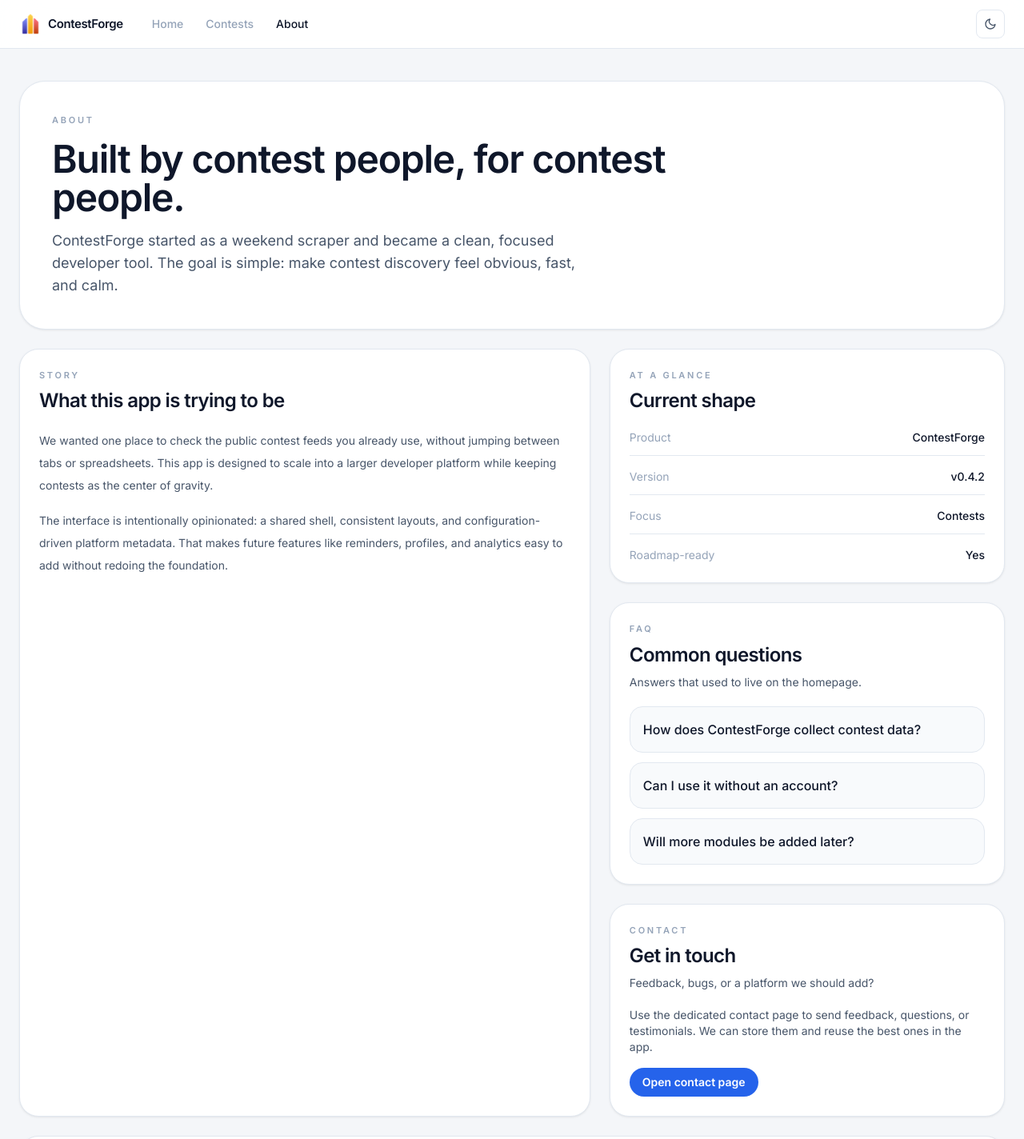
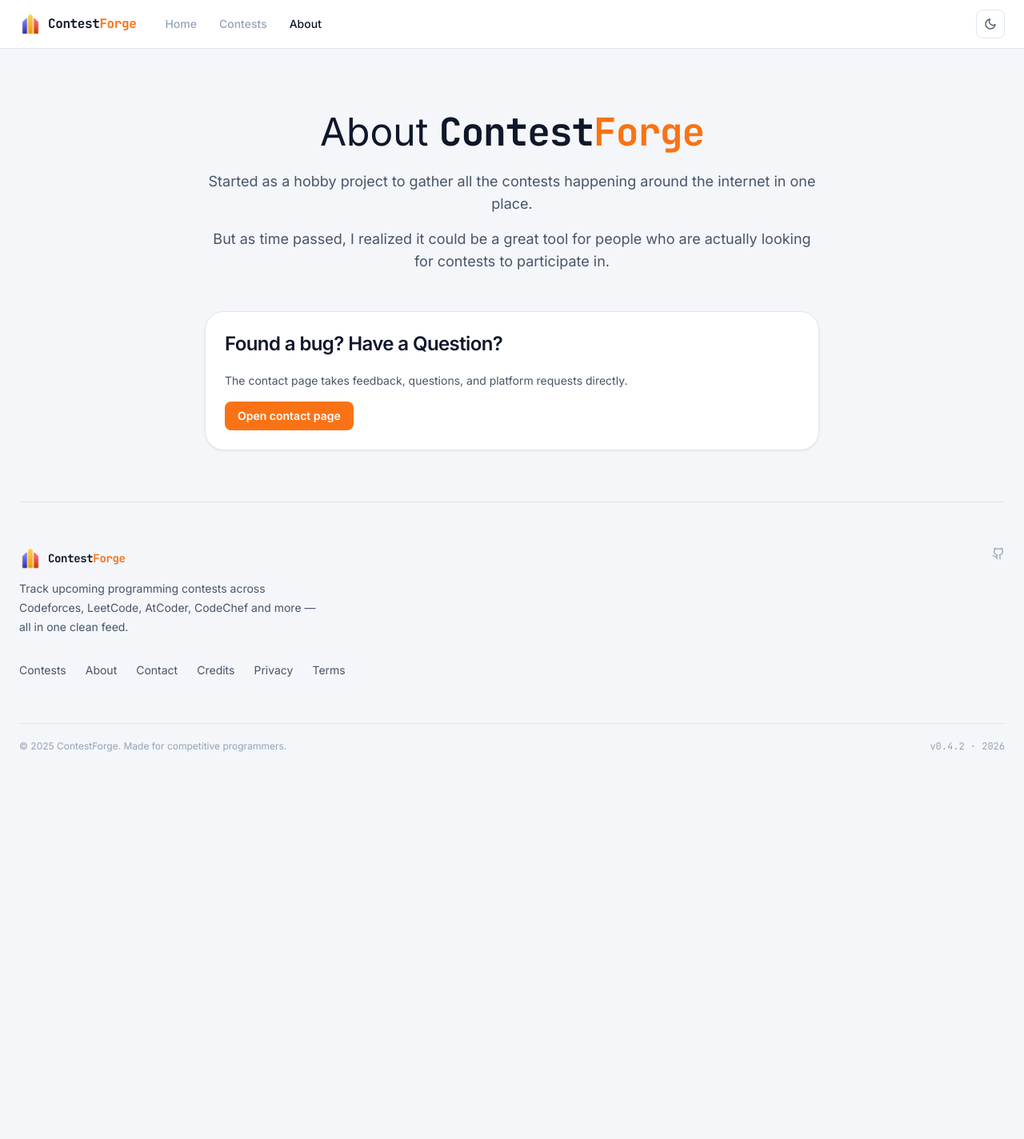
Before and after one commit to pramay88/Contesta, a Next.js app: page /about in a window 1280 px wide. Shown: the top 1424 px of the page at 80% size. After the commit the page ends 1041 px from the top, so only its background shows below. Built offline with nearby package versions, Linux system fonts and the light colour scheme.

Commit message:
fix: structure fix of header, footer, home-main

```diff
--- a/src/app/about/page.tsx
+++ b/src/app/about/page.tsx
@@ -1,19 +1,24 @@
 import Link from 'next/link';
 import { AppSection } from '@/components/AppSection';
+import { PlatformMarquee } from '@/components/PlatformMarquee';
 import { SiteFooter } from '@/components/SiteFooter';
 
 const FAQS = [
     {
-        question: 'How does ContestForge collect contest data?',
-        answer: 'It aggregates public contest feeds and normalizes them into one consistent timeline and list experience.',
+        question: 'How does Contesta.io get its contest data?',
+        answer: "It pulls from each platform's public contest feed and normalizes the mess into one consistent schema — because every platform formats dates like it's the only platform that exists.",
     },
     {
-        question: 'Can I use it without an account?',
-        answer: 'Yes. The core feed is public, fast, and designed to be useful immediately without sign-up friction.',
+        question: 'Do I need an account?',
+        answer: "No. The core feed is public. If a product makes you sign up before showing you anything, that's not a login wall, that's a bounce generator.",
     },
     {
-        question: 'Will more modules be added later?',
-        answer: 'Yes. The UI and data model are structured so reminders, profiles, and analytics can be added without redesigning the app.',
+        question: "Why isn't my favorite platform listed yet?",
+        answer: "Probably because I haven't gotten to it, not because I forgot it exists. Tell me on the contact page and it moves up the queue.",
+    },
+    {
+        question: 'Is this going to turn into a bloated dashboard?',
+        answer: "The roadmap adds reminders and profiles, not fourteen sidebar items you'll never click. Contests stay the center of gravity.",
     },
 ] as const;
 
@@ -31,87 +36,48 @@
 export default function AboutPage() {
     return (
         <main className="bg-(--bg-page)">
-            <div className="mx-auto flex max-w-[1440px] flex-col gap-6 px-4 py-8 md:px-6 lg:py-10">
-                <section className="rounded-4xl border p-6 md:p-10" style={{ background: 'var(--bg-card)', borderColor: 'var(--border)', boxShadow: 'var(--shadow-sm)' }}>
-                    <div className="max-w-3xl space-y-4">
-                        <div className="text-[11px] font-semibold uppercase tracking-[0.25em] text-(--text-muted)">About</div>
-                        <h1 className="text-4xl font-semibold tracking-tight text-(--text-primary) md:text-5xl">Built by contest people, for contest people.</h1>
-                        <p className="max-w-2xl text-base leading-7 text-(--text-secondary) md:text-lg">
-                            ContestForge started as a weekend scraper and became a clean, focused developer tool. The goal is simple: make contest discovery feel obvious, fast, and calm.
-                        </p>
-                    </div>
-                </section>
+            <div className="mx-auto flex max-w-[1300px] flex-col gap-16 px-4 py-14 md:px-6 lg:py-20">
 
-                <div className="grid gap-6 xl:grid-cols-[1.3fr_0.9fr]">
-                    <AppSection eyebrow="Story" title="What this app is trying to be">
-                        <div className="space-y-4 text-sm leading-7 text-(--text-secondary)">
+                <div className="mx-auto flex w-full max-w-3xl flex-col gap-12">
+                    {/* Hero / story */}
+                    <section className="mx-auto max-w-4xl text-center">
+                        {/* <div className="mx-auto mb-6 inline-flex items-center gap-2 rounded-lg border border-(--border) bg-(--bg-card) px-3 py-1.5 font-mono text-xs font-medium text-(--text-secondary)">
+                        About
+                    </div> */}
+                        <span className='text-5xl'>
+                            About{" "}
+                            <span className="font-mono text-5xl font-bold tracking-tight text-(--text-primary)">
+                                Contest<span className="text-(--accent)">Forge</span>
+                            </span>
+                        </span>
+
+                        <div className="mt-6 space-y-4 text-center text-base leading-7 text-(--text-secondary) md:text-lg">
                             <p>
-                                We wanted one place to check the public contest feeds you already use, without jumping between tabs or spreadsheets.
-                                This app is designed to scale into a larger developer platform while keeping contests as the center of gravity.
+                                Started as a hobby project to gather all the contests happening
+                                around the internet in one place.
                             </p>
                             <p>
-                                The interface is intentionally opinionated: a shared shell, consistent layouts, and configuration-driven platform metadata.
-                                That makes future features like reminders, profiles, and analytics easy to add without redoing the foundation.
+                                But as time passed, I realized it could be a great tool for people who are
+                                actually looking for contests to participate in.
                             </p>
+
+                        </div>
+                    </section>
+
+
+                    {/* Contact */}
+                    <AppSection title="Found a bug? Have a Question?">
+                        <div className="space-y-4 text-sm text-(--text-secondary)">
+                            <p>The contact page takes feedback, questions, and platform requests directly.</p>
+                            <Link
+                                href="/contact"
+                                className="inline-flex rounded-lg bg-(--accent) px-4 py-2 text-sm font-semibold text-white transition-transform hover:scale-[1.02]"
+                            >
+                                Open contact page
+                            </Link>
                         </div>
                     </AppSection>
-
-                    <div className="grid gap-6">
-                        <AppSection eyebrow="At a glance" title="Current shape">
-                            <dl className="space-y-4 text-sm">
-                                <div className="flex items-center justify-between border-b pb-3" style={{ borderColor: 'var(--border)' }}>
-                                    <dt className="text-(--text-muted)">Product</dt>
-                                    <dd className="font-medium text-(--text-primary)">ContestForge</dd>
-                                </div>
-                                <div className="flex items-center justify-between border-b pb-3" style={{ borderColor: 'var(--border)' }}>
-                                    <dt className="text-(--text-muted)">Version</dt>
-                                    <dd className="font-medium text-(--text-primary)">v0.4.2</dd>
-                                </div>
-                                <div className="flex items-center justify-between border-b pb-3" style={{ borderColor: 'var(--border)' }}>
-                                    <dt className="text-(--text-muted)">Focus</dt>
-                                    <dd className="font-medium text-(--text-primary)">Contests</dd>
-                                </div>
-                                <div className="flex items-center justify-between">
-                                    <dt className="text-(--text-muted)">Roadmap-ready</dt>
-                                    <dd className="font-medium text-(--text-primary)">Yes</dd>
-                                </div>
-                            </dl>
-                        </AppSection>
-
-                        <AppSection eyebrow="FAQ" title="Common questions" description="Answers that used to live on the homepage.">
-                            <div className="space-y-3">
-                                {FAQS.map((faq) => (
-                                    <details key={faq.question} className="group rounded-2xl border p-4" style={{ borderColor: 'var(--border)', background: 'var(--bg-card-hover)' }}>
-                                        <summary className="cursor-pointer list-none font-medium text-(--text-primary)">{faq.question}</summary>
-                                        <p className="mt-3 text-sm leading-6 text-(--text-secondary)">{faq.answer}</p>
-                                    </details>
-                                ))}
-                            </div>
-                        </AppSection>
-
-                        <AppSection eyebrow="Contact" title="Get in touch" description="Feedback, bugs, or a platform we should add?">
-                            <div id="contact" className="space-y-4 text-sm text-(--text-secondary)">
-                                <p>Use the dedicated contact page to send feedback, questions, or testimonials. We can store them and reuse the best ones in the app.</p>
-                                <Link href="/contact" className="inline-flex rounded-full bg-(--accent) px-4 py-2 text-sm font-semibold text-white">Open contact page</Link>
-                            </div>
-                        </AppSection>
-                    </div>
                 </div>
-
-                <AppSection id="credits" eyebrow="Credits" title="Data sources and tooling">
-                    <div className="grid gap-6 md:grid-cols-2">
-                        <div>
-                            <p className="text-sm leading-7 text-(--text-secondary)">
-                                Contest data is aggregated from public APIs and community feeds. UI is built with React, Next.js, Tailwind, Lucide, and the app’s shared design system.
-                            </p>
-                        </div>
-                        <ul className="grid grid-cols-2 gap-2 text-sm text-(--text-secondary)">
-                            {CREDITS.map((item) => (
-                                <li key={item} className="rounded-full border px-3 py-2 text-center" style={{ borderColor: 'var(--border)' }}>{item}</li>
-                            ))}
-                        </ul>
-                    </div>
-                </AppSection>
 
                 <SiteFooter />
             </div>
--- a/src/app/contact/page.tsx
+++ b/src/app/contact/page.tsx
@@ -1,40 +1,26 @@
-import { AppSection } from '@/components/AppSection';
-import { ContactForm } from '@/components/ContactForm';
-import { SiteFooter } from '@/components/SiteFooter';
+import { ContactForm } from "@/components/ContactForm";
+import { SiteFooter } from "@/components/SiteFooter";
 
 export default function ContactPage() {
     return (
         <main className="bg-(--bg-page)">
-            <div className="mx-auto flex max-w-[1440px] flex-col gap-6 px-4 py-8 md:px-6 lg:py-10">
-                <section className="rounded-4xl border p-6 md:p-10" style={{ background: 'var(--bg-card)', borderColor: 'var(--border)', boxShadow: 'var(--shadow-sm)' }}>
-                    <div className="max-w-3xl space-y-4">
-                        <div className="text-[11px] font-semibold uppercase tracking-[0.25em] text-(--text-muted)">Contact</div>
-                        <h1 className="text-4xl font-semibold tracking-tight text-(--text-primary) md:text-5xl">Send feedback, questions, or testimonials.</h1>
-                        <p className="max-w-2xl text-base leading-7 text-(--text-secondary) md:text-lg">
-                            Use this page to tell us what works, what’s confusing, or what should be added next. Submissions are stored for review and can be used to improve the app.
+            <div className="mx-auto flex max-w-[1300px] flex-col gap-10 px-4 py-10 md:px-6">
+                {/* Centered Content */}
+                <div className="flex flex-col items-center gap-10">
+                    <section className="max-w-2xl space-y-3 text-center">
+                        <h1 className="text-3xl font-semibold tracking-tight text-(--text-primary) md:text-4xl">
+                            We'd love to hear from you.
+                        </h1>
+
+                        <p className="text-base leading-7 text-(--text-secondary)">
+                            Have a question, found a bug, want to suggest a feature. Send us a message and we'll
+                            get back to you as soon as possible.
                         </p>
-                    </div>
-                </section>
+                    </section>
 
-                <div className="grid gap-6 xl:grid-cols-[1fr_0.75fr]">
-                    <ContactForm />
-
-                    <div className="space-y-6">
-                        <AppSection eyebrow="What you can send" title="Use cases">
-                            <div className="space-y-3 text-sm leading-7 text-(--text-secondary)">
-                                <p><span className="font-medium text-(--text-primary)">Feedback:</span> report bugs, request features, or suggest UI improvements.</p>
-                                <p><span className="font-medium text-(--text-primary)">Questions:</span> ask about supported platforms, data refresh, or roadmap items.</p>
-                                <p><span className="font-medium text-(--text-primary)">Testimonials:</span> share what you like so it can be surfaced in the product later.</p>
-                            </div>
-                        </AppSection>
-
-                        <AppSection eyebrow="Privacy" title="How messages are handled">
-                            <div className="space-y-3 text-sm leading-7 text-(--text-secondary)">
-                                <p>Messages are stored in Redis-backed storage when configured. The submission log keeps the latest entries available for internal review.</p>
-                                <p>If you want, I can also add a small admin view that lists the newest messages inside the app.</p>
-                            </div>
-                        </AppSection>
-                    </div>
+                    <section className="w-full max-w-2xl">
+                        <ContactForm />
+                    </section>
                 </div>
 
                 <SiteFooter />
--- a/src/app/globals.css
+++ b/src/app/globals.css
@@ -20,7 +20,7 @@
   --text-accent: #2563eb;
   --shadow-sm: 0 1px 3px 0 rgba(0, 0, 0, 0.07), 0 1px 2px -1px rgba(0, 0, 0, 0.04);
   --shadow-md: 0 4px 12px 0 rgba(0, 0, 0, 0.08), 0 2px 4px -1px rgba(0, 0, 0, 0.04);
-  --accent: #2563eb;
+  --accent: #F97316;
   --accent-light: #eff6ff;
   --today-ring: #10b981;
   --today-bg: #f0fdf4;
--- a/src/components/AppShell.tsx
+++ b/src/components/AppShell.tsx
@@ -26,8 +26,8 @@
                 <div className="mx-auto flex max-w-[1300px] items-center gap-6 px-4 py-3 md:px-6">
                     <Link href="/" className="flex items-center gap-2">
                         <ContestaLogo className="h-7 w-7 shrink-0" />
-                        <span className="text-[15px] font-semibold tracking-tight text-(--text-primary)">
-                            ContestForge
+                        <span className="font-mono font-bold tracking-tight text-(--text-primary)">
+                            Contest<span className="text-(--accent)">Forge</span>
                         </span>
                     </Link>
 
--- a/src/components/SiteFooter.tsx
+++ b/src/components/SiteFooter.tsx
@@ -1,5 +1,6 @@
 import Link from "next/link";
-import { Github, Layers3 } from "lucide-react";
+import { Github } from "lucide-react";
+import { ContestaLogo } from "@/components/ContestaLogo";
 
 const FOOTER_LINKS = [
     { href: "/contests", label: "Contests" },
@@ -12,17 +13,15 @@
 
 export function SiteFooter() {
     return (
-        <footer className="border-t" style={{ borderColor: "var(--border)" }}>
+        <footer className="border-t border-(--border)">
             <div className="mx-auto flex max-w-[1300px] flex-col gap-8 px-4 py-14 md:px-0">
                 {/* Brand */}
                 <div className="flex flex-col gap-4 sm:flex-row sm:items-start sm:justify-between">
                     <div className="max-w-sm space-y-3">
                         <div className="flex items-center gap-2">
-                            <span className="flex h-7 w-7 items-center justify-center rounded-lg bg-(--accent)/10">
-                                <Layers3 className="h-4 w-4 text-(--accent)" />
-                            </span>
-                            <span className="text-sm font-semibold tracking-tight text-(--text-primary)">
-                                ContestForge
+                            <ContestaLogo className="h-7 w-7" />
+                            <span className="font-mono text-sm font-bold tracking-tight text-(--text-primary)">
+                                Contest<span className="text-(--accent)">Forge</span>
                             </span>
                         </div>
                         <p className="text-sm leading-6 text-(--text-secondary)">
@@ -56,10 +55,10 @@
                 </nav>
             </div>
 
-            <div className="border-t" style={{ borderColor: "var(--border)" }}>
-                <div className="mx-auto flex max-w-[1200px] flex-col-reverse items-center gap-3 px-4 py-5 text-xs text-(--text-muted) sm:flex-row sm:justify-between md:px-0">
-                    <span>Built for competitive programmers.</span>
-                    <span className="font-mono">v0.4.2 · 2026-07-15</span>
+            <div className="border-t border-(--border)">
+                <div className="mx-auto flex max-w-[1400px] flex-col-reverse items-center gap-3 px-4 py-5 text-xs text-(--text-muted) sm:flex-row sm:justify-between md:px-0">
+                    <span>© {new Date().getFullYear()} ContestForge. Made for competitive programmers.</span>
+                    <span className="font-mono">v0.4.2 · 2026</span>
                 </div>
             </div>
         </footer>
```
Also changed, not shown: src/app/page.tsx (+11 -11 lines), src/components/header.tsx (+44 -44 lines).
